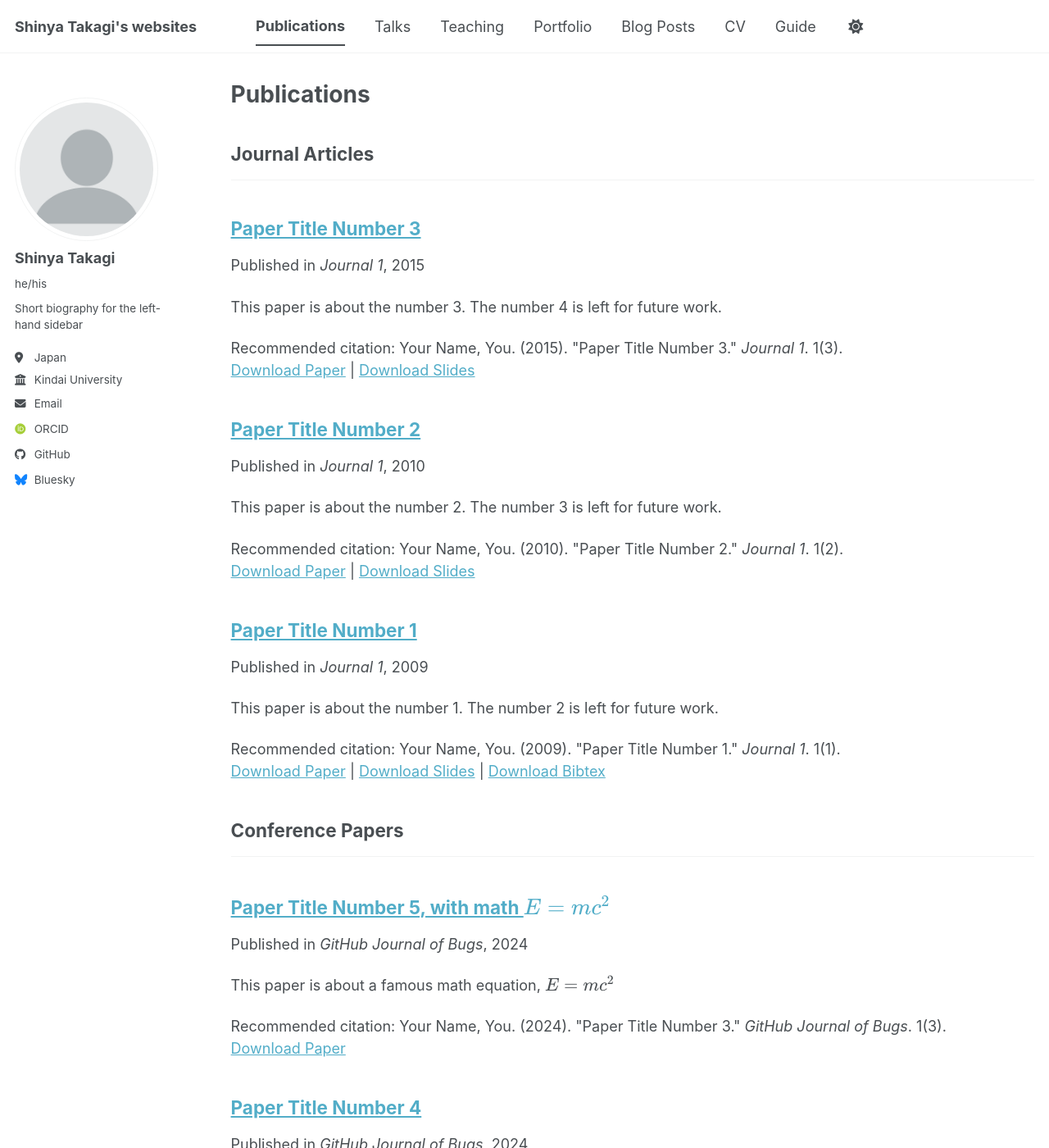
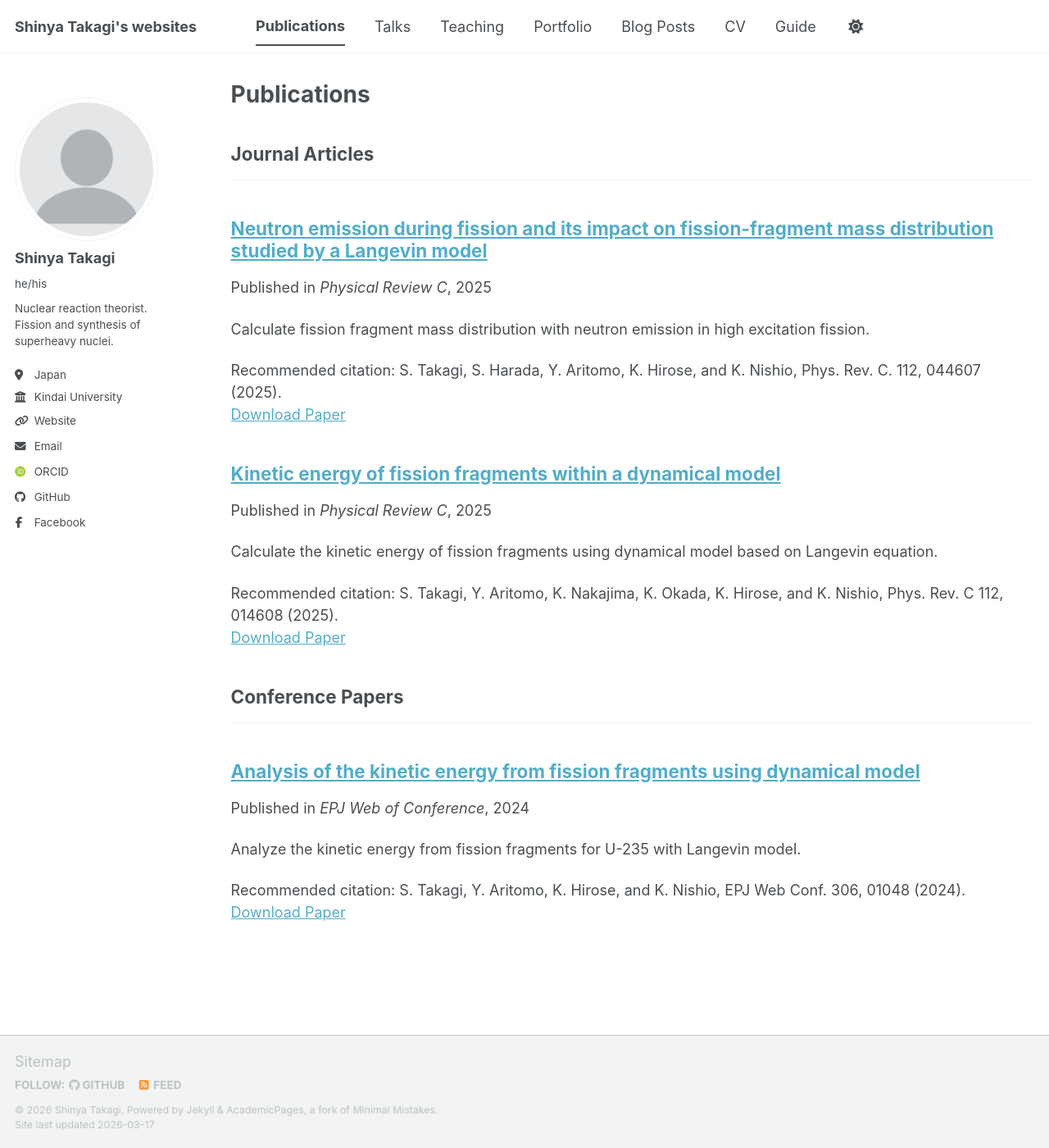
Before and after one commit to shinya-takagi/shinya-takagi.github.io, a Jekyll site: the page built from _pages/publications.html, in a window 1280 px wide and 1400 px high. Shown: the whole window at 82% size. Built offline with Jekyll 4.4.1, drawn with Linux system fonts in a browser that asks for light colours; some web fonts are replaced; a script bundle is joined from its source files by our own code; library files that are not in the unit come from our copies; some of the changed text lies outside the part shown.

Commit message:
Update publications

```diff
--- a/_config.yml
+++ b/_config.yml
@@ -26,10 +26,10 @@ author:
   avatar           : "profile.png"
   name             : "Shinya Takagi"
   pronouns         : "he/his" # example: "she/her"
-  bio              : "Short biography for the left-hand sidebar"
+  bio              : "Nuclear reaction theorist. Fission and synthesis of superheavy nuclei."
   location         : "Japan"
   employer         : "Kindai University"
-  uri              : # URL
+  uri              : "https://shinya-takagi.github.io" # URL
   email            : "shinya_takagi@kindai.ac.jp"
 
   # Academic websites
@@ -57,8 +57,8 @@ author:
 
   # Social media
   artstation       : # Username
-  bluesky          : "bsky.app" # Replace this with you Bluesky username
-  facebook         : # Username
+  bluesky          : # Username
+  facebook         : "stakagi8" # Username
   flickr           : # Username
   foursquare       : # Username
   goodreads        : # Username
--- a/_publications/2009-10-01-paper-title-number-1.md
+++ /dev/null
@@ -1,14 +0,0 @@
----
-title: "Paper Title Number 1"
-collection: publications
-category: manuscripts
-permalink: /publication/2009-10-01-paper-title-number-1
-excerpt: 'This paper is about the number 1. The number 2 is left for future work.'
-date: 2009-10-01
-venue: 'Journal 1'
-slidesurl: 'https://academicpages.github.io/files/slides1.pdf'
-paperurl: 'https://academicpages.github.io/files/paper1.pdf'
-bibtexurl: 'https://academicpages.github.io/files/bibtex1.bib'
-citation: 'Your Name, You. (2009). &quot;Paper Title Number 1.&quot; <i>Journal 1</i>. 1(1).'
----
-The contents above will be part of a list of publications, if the user clicks the link for the publication than the contents of section will be rendered as a full page, allowing you to provide more information about the paper for the reader. When publications are displayed as a single page, the contents of the above "citation" field will automatically be included below this section in a smaller font.
--- a/_publications/2010-10-01-paper-title-number-2.md
+++ /dev/null
@@ -1,14 +0,0 @@
----
-title: "Paper Title Number 2"
-collection: publications
-category: manuscripts
-permalink: /publication/2010-10-01-paper-title-number-2
-excerpt: 'This paper is about the number 2. The number 3 is left for future work.'
-date: 2010-10-01
-venue: 'Journal 1'
-slidesurl: 'https://academicpages.github.io/files/slides2.pdf'
-paperurl: 'https://academicpages.github.io/files/paper2.pdf'
-citation: 'Your Name, You. (2010). &quot;Paper Title Number 2.&quot; <i>Journal 1</i>. 1(2).'
----
-
-The contents above will be part of a list of publications, if the user clicks the link for the publication than the contents of section will be rendered as a full page, allowing you to provide more information about the paper for the reader. When publications are displayed as a single page, the contents of the above "citation" field will automatically be included below this section in a smaller font.
--- a/_publications/2015-10-01-paper-title-number-3.md
+++ /dev/null
@@ -1,14 +0,0 @@
----
-title: "Paper Title Number 3"
-collection: publications
-category: manuscripts
-permalink: /publication/2015-10-01-paper-title-number-3
-excerpt: 'This paper is about the number 3. The number 4 is left for future work.'
-date: 2015-10-01
-venue: 'Journal 1'
-slidesurl: 'https://academicpages.github.io/files/slides3.pdf'
-paperurl: 'https://academicpages.github.io/files/paper3.pdf'
-citation: 'Your Name, You. (2015). &quot;Paper Title Number 3.&quot; <i>Journal 1</i>. 1(3).'
----
-
-The contents above will be part of a list of publications, if the user clicks the link for the publication than the contents of section will be rendered as a full page, allowing you to provide more information about the paper for the reader. When publications are displayed as a single page, the contents of the above "citation" field will automatically be included below this section in a smaller font.
--- /dev/null
+++ b/_publications/2024-10-17-paper.md
@@ -0,0 +1,22 @@
+---
+title: "Analysis of the kinetic energy from fission fragments using dynamical model"
+collection: publications
+category: conferences
+permalink: /publication/2024-10-17-paper
+excerpt: 'Analyze the kinetic energy from fission fragments for U-235 with Langevin model.'
+date: 2024-10-17
+venue: 'EPJ Web of Conference'
+# slidesurl: 'https://academicpages.github.io/files/slides1.pdf'
+paperurl: 'https://www.epj-conferences.org/articles/epjconf/abs/2024/16/epjconf_fusion2024_01048/epjconf_fusion2024_01048.html'
+# bibtexurl: 'https://academicpages.github.io/files/bibtex1.bib'
+citation: 'S. Takagi, Y. Aritomo, K. Hirose, and K. Nishio, EPJ Web Conf. 306, 01048 (2024).'
+---
+
+# Abstract
+
+It is known that the kinetic energy of individual fragments for fission of actinides is constant at about 100 MeV for light fragments and that for heavy fragments decreases with mass number.
+The kinetic energy is, for example, important for evaluating the prompt-neutron spectrum in the laboratory system.
+However, its theoretical study has not been attempted in detail so far.
+We have calculated them in thermal-neutron induced fission of 235U using the dynamical model, considering the Coulomb energy at the scission point and the prescission kinetic energy.
+The calculated results reproduce the experimental data.
+It is found that the pre-scission kinetic energy has about 5% contribution in the kinetic energy.
--- a/_publications/2025-06-08-paper-title-number-5.md
+++ /dev/null
@@ -1,13 +0,0 @@
----
-title: "Paper Title Number 5, with math $$E=mc^2$$"
-collection: publications
-category: conferences
-permalink: /publication/2024-02-17-paper-title-number-4
-excerpt: 'This paper is about a famous math equation, $$E=mc^2$$'
-date: 2024-02-17
-venue: 'GitHub Journal of Bugs'
-paperurl: 'https://academicpages.github.io/files/paper3.pdf'
-citation: 'Your Name, You. (2024). &quot;Paper Title Number 3.&quot; <i>GitHub Journal of Bugs</i>. 1(3).'
----
-
-Using [MathJax](https://www.mathjax.org/) in the description is supported - $$E=mc^2$$ - however, the use must be mindful that the default delimiters are `$$...$$` and `\\[...\\]` which differs from the `$...$` that is typically expected.
--- /dev/null
+++ b/_publications/2025-07-02-paper.md
@@ -0,0 +1,25 @@
+---
+title: "Kinetic energy of fission fragments within a dynamical model"
+collection: publications
+category: manuscripts
+permalink: /publication/2025-07-02-paper
+excerpt: 'Calculate the kinetic energy of fission fragments using dynamical model based on Langevin equation.'
+date: 2025-07-02
+venue: 'Physical Review C'
+# slidesurl: 'https://academicpages.github.io/files/slides2.pdf'
+paperurl: 'https://journals.aps.org/prc/abstract/10.1103/8smy-1ls9'
+citation: 'S. Takagi, Y. Aritomo, K. Nakajima, K. Okada, K. Hirose, and K. Nishio, Phys. Rev. C 112, 014608 (2025).'
+---
+
+[Arxiv](https://arxiv.org/abs/2510.19291)
+
+# Abstract
+
+The kinetic energy of individual fission fragments for actinide nuclei is, for example, important for evaluating the prompt-neutron spectrum in the laboratory system.
+It is experimentally known that the kinetic energy for each fragment is constant at about  100 MeV}  for light fragments and that for heavy fragments decreases linearly with mass number.
+Most of the theoretical studies carried out so far attempted to calculate the total kinetic energy of both fragments, i.e., the sum of the energies of two fragments, but the kinetic energy of each fragment was not analyzed in detail as far as we recognize.
+We have calculated them in thermal-neutron-induced fission of Pu-239 with a dynamical model using Langevin equations within a three-dimensional two-center parametrization.
+Also fission of Fm-258 was investigated.
+It is calculated from the Coulomb energy at the scission point and the prescission kinetic energy.
+It is found that the prescission kinetic energy has about 2-4 % contribution in the kinetic energy.
+The calculated results reproduce the trend of the experimental data.
--- /dev/null
+++ b/_publications/2025-10-20-paper.md
@@ -0,0 +1,24 @@
+---
+title: "Neutron emission during fission and its impact on fission-fragment mass distribution studied by a Langevin model"
+collection: publications
+category: manuscripts
+permalink: /publication/2025-10-20-paper
+excerpt: 'Calculate fission fragment mass distribution with neutron emission in high excitation fission.'
+date: 2025-10-20
+venue: 'Physical Review C'
+# slidesurl: 'https://academicpages.github.io/files/slides3.pdf'
+paperurl: 'https://journals.aps.org/prc/abstract/10.1103/ml4c-3k8t'
+citation: 'S. Takagi, S. Harada, Y. Aritomo, K. Hirose, and K. Nishio, Phys. Rev. C. 112, 044607 (2025).'
+---
+
+[Arxiv](https://arxiv.org/abs/2510.18205)
+
+# Abstract
+
+Actinide nuclei exhibit mass-asymmetric fission at low energy due to shell structure.
+The fission-fragment mass distributions produced at high energy tend to have a symmetric shape due to smearing of shell effects.
+On the other hand, the distribution can be changed by neutron emission occurring before fission, as this decreases the excitation energy of the fissioning nucleus, and thus revives the shell structure.
+In so-called multichance fission, neutron emission is considered prior to fission at the initial nuclear shape, and competition between fission and neutron emission is determined with the framework of the statistical model.
+In the present work, we describe fission in the Langevin equations, and neutron emission is treated throughout the fission process.
+The calculation reproduces experimentally observed mass distributions, for a wide range of initial compound-nucleus excitation energy up to 60 MeV.
+The results show that, while neutron emission dominates at the ground-state shape, it occurs along the shape evolution path to the scission point.
```
Also changed, not shown: README.md (+1 -1 lines), _publications/2024-02-17-paper-title-number-4.md (deleted, +0 -13 lines).
